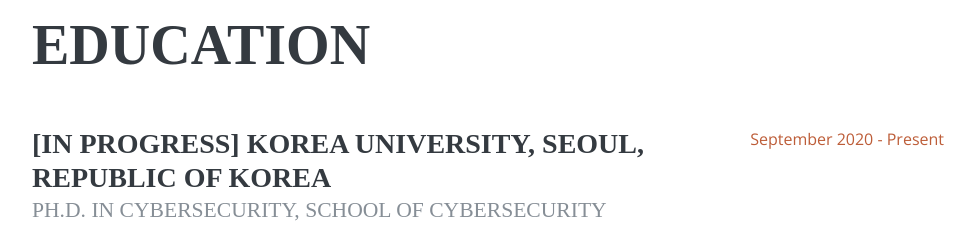
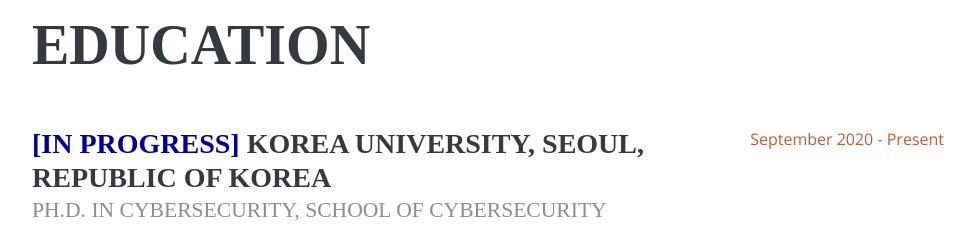
Before and after one commit to wwjang/wwjang.github.io, a website: page index.html in a window 1280 px wide. Shown: the part 880-1124 px from the top of the page, without its empty margins (288-1263 px from the left). Drawn offline with nearby package versions, Linux system fonts and the light colour scheme; files whose address does not match are found by name; a web font is replaced by a local one.

Commit message:
Update index.html

```diff
--- a/index.html
+++ b/index.html
@@ -147,7 +147,7 @@
 
           <div class="homepage-item d-flex flex-column flex-md-row mb-5">
             <div class="homepage-content mr-auto">
-              <h3 class="mb-0">[In Progress] Korea University, Seoul, Republic of Korea</h3>
+              <h3 class="mb-0"><span class="bluest">[In Progress]</span> Korea University, Seoul, Republic of Korea</h3>
               <div class="subheading mb-3">Ph.D. in Cybersecurity, School of Cybersecurity</div>
               <!--<div>Dissertation Title: Detecting Wireless Steganography with Wavelet Analysis</div>-->
             </div>
```
